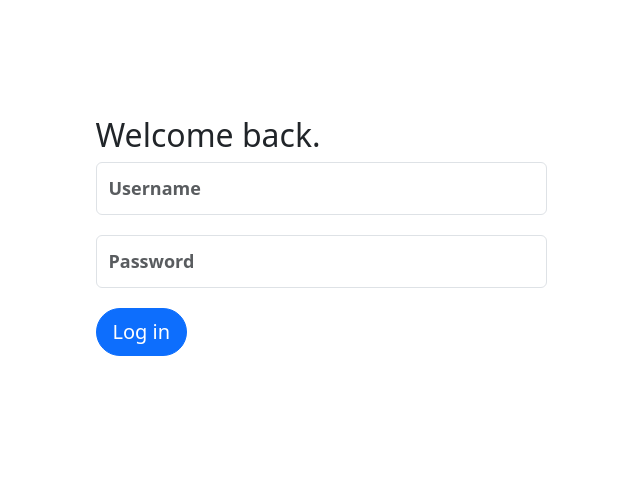
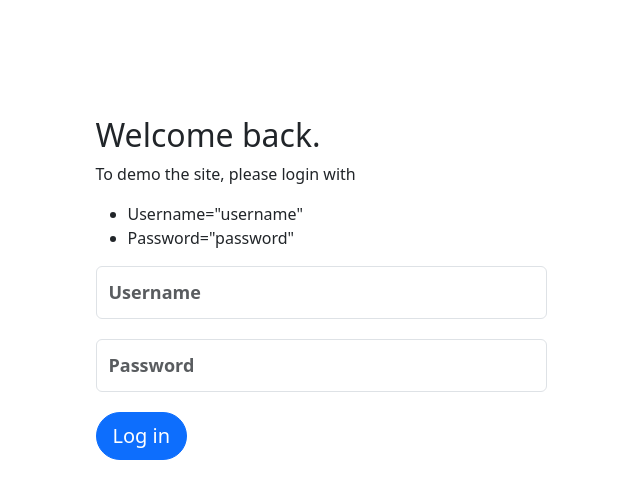
Before and after one commit to nickorsi/flask-warbler, a Flask app: page /login in a window 1280 px wide. Shown: the part 46-536 px from the top of the page, without its empty margins (319-959 px from the left). Run offline with Flask 3, Linux system fonts and the light colour scheme.

Commit message:
Added login credentials for demo.

```diff
--- a/templates/users/login.html
+++ b/templates/users/login.html
@@ -7,7 +7,12 @@
   <div class="row justify-content-md-center">
     <div class="col-md-7 col-lg-5">
       <h2 class="join-message">Welcome back.</h2>
-
+      <p>To demo the site, please login with
+        <ul>
+          <li>Username="username"</li>
+          <li>Password="password"</li>
+        </ul>
+      </p>
       <form method="POST" id="user_form">
         {{ form.hidden_tag() }}
 
```
